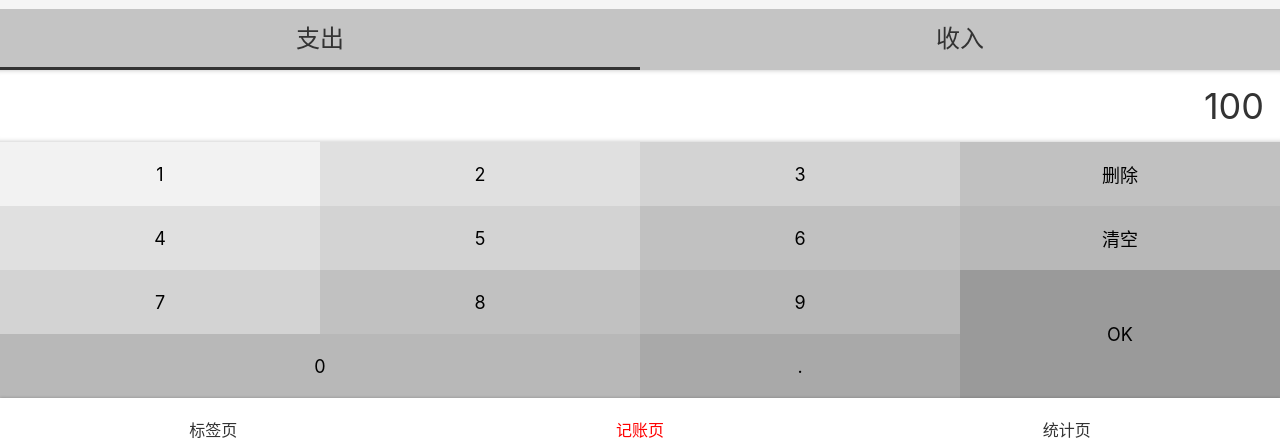
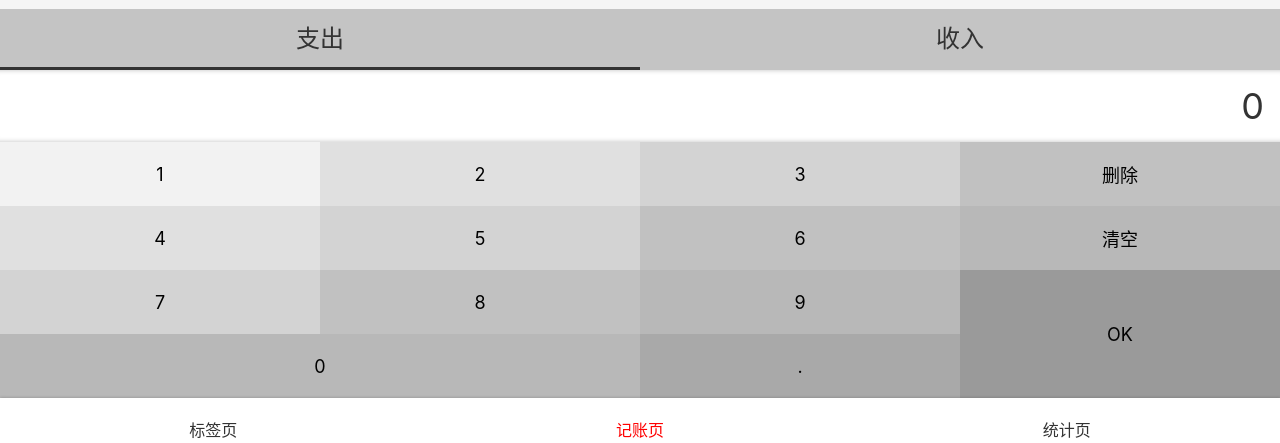
Before and after one commit to spymb/rMoney, a React app: page /#/money in a window 1280 px wide. Shown: the part 354-797 px from the top of the page. Built offline with nearby package versions, Linux system fonts and the light colour scheme; some icons are missing.

Commit message:
实现NumberPadSection的功能

```diff
--- a/src/views/money/Money.tsx
+++ b/src/views/money/Money.tsx
@@ -20,27 +20,7 @@
 
       <CategorySection/>
 
-      <NumberPadSection>
-        <div className="output">
-          100
-        </div>
-        <div className="pad clearfix">
-          <button>1</button>
-          <button>2</button>
-          <button>3</button>
-          <button>删除</button>
-          <button>4</button>
-          <button>5</button>
-          <button>6</button>
-          <button>清空</button>
-          <button>7</button>
-          <button>8</button>
-          <button>9</button>
-          <button className="ok">OK</button>
-          <button className="zero">0</button>
-          <button className="dot">.</button>
-        </div>
-      </NumberPadSection>
+      <NumberPadSection/>
     </MyLayout>
   );
 }
--- a/src/views/money/NotesSection.tsx
+++ b/src/views/money/NotesSection.tsx
@@ -24,7 +24,6 @@
   const refInput = useRef<HTMLInputElement>(null)
   const onBlur = () => {
     if (refInput.current !== null) {
-      console.log(refInput.current.value);
       setNotes(refInput.current.value)
     }
   }
--- a/src/views/money/NumberPadSection.tsx
+++ b/src/views/money/NumberPadSection.tsx
@@ -1,53 +1,152 @@
 import styled from 'styled-components';
+import React, {useState} from 'react';
 
-const NumberPadSection = styled.section`
-  display:flex;
+const Wrapper = styled.section`
+  display: flex;
   flex-direction: column;
-  > .output{
-    background:white;
+
+  > .output {
+    background: white;
     font-size: 36px;
     line-height: 72px;
-    text-align:right;
+    text-align: right;
     padding: 0 16px;
-    box-shadow: inset 0 -5px 5px -5px rgba(0,0,0,0.25),
-                inset 0 5px 5px -5px rgba(0,0,0,0.25);
+    box-shadow: inset 0 -5px 5px -5px rgba(0, 0, 0, 0.25),
+    inset 0 5px 5px -5px rgba(0, 0, 0, 0.25);
   }
-  > .pad{
-    > button{
-      font-size: 18px; float: left; width: 25%; height: 64px; border: none;
-      &.ok{ height: 128px; float: right; }
-      &.zero{ width: 50%; }
-      &:nth-child(1){
-        background:#f2f2f2;
+
+  > .pad {
+    > button {
+      font-size: 18px;
+      float: left;
+      width: 25%;
+      height: 64px;
+      border: none;
+
+      &.ok {
+        height: 128px;
+        float: right;
       }
+
+      &.zero {
+        width: 50%;
+      }
+
+      &:nth-child(1) {
+        background: #f2f2f2;
+      }
+
       &:nth-child(2),
       &:nth-child(5) {
-        background:#E0E0E0;
+        background: #E0E0E0;
       }
+
       &:nth-child(3),
       &:nth-child(6),
       &:nth-child(9) {
-        background:#D3D3D3;
+        background: #D3D3D3;
       }
+
       &:nth-child(4),
       &:nth-child(7),
       &:nth-child(10) {
-        background:#C1C1C1;
+        background: #C1C1C1;
       }
+
       &:nth-child(8),
       &:nth-child(11),
       &:nth-child(13) {
-        background:#B8B8B8;
+        background: #B8B8B8;
       }
+
       &:nth-child(12) {
-        background:#9A9A9A;
+        background: #9A9A9A;
       }
+
       &:nth-child(14) {
-        background:#A9A9A9;
+        background: #A9A9A9;
       }
     }
   }
 `;
 
+const NumberPadSection: React.FC = () => {
+  const [output, _setOutput] = useState('0');
+  const setOutput = (output: string) => {
+    if (output.length > 16) {
+      output = output.slice(0, 16);
+    } else if (output.length === 0) {
+      output = '0';
+    }
+    _setOutput(output);
+  };
+  const onClickButtonWrapper = (e: React.MouseEvent) => {
+    const text = (e.target as HTMLButtonElement).textContent;
+    if (text === null) {return;}
+    switch (text) {
+      case '0':
+      case '1':
+      case '2':
+      case '3':
+      case '4':
+      case '5':
+      case '6':
+      case '7':
+      case '8':
+      case '9':
+        if (output === '0') {
+          setOutput(text);
+        } else {
+          setOutput(output + text);
+        }
+        break;
+
+      case '.':
+        if (output.indexOf('.') >= 0) {return;}
+        setOutput(output + '.');
+        break;
+
+      case '删除':
+        if (output.length === 1) {
+          setOutput('');
+        } else {
+          setOutput(output.slice(0, -1));
+        }
+        break;
+
+      case '清空':
+        setOutput('');
+        break;
+
+      case 'OK':
+        console.log('ok');
+        break;
+    }
+  };
+
+  return (
+    <Wrapper>
+      <div className="output">
+        {output}
+      </div>
+      <div className="pad clearfix" onClick={onClickButtonWrapper}>
+        <button>1</button>
+        <button>2</button>
+        <button>3</button>
+        <button>删除</button>
+        <button>4</button>
+        <button>5</button>
+        <button>6</button>
+        <button>清空</button>
+        <button>7</button>
+        <button>8</button>
+        <button>9</button>
+        <button className="ok">OK</button>
+        <button className="zero">0</button>
+        <button className="dot">.</button>
+      </div>
+    </Wrapper>
+  );
+};
 
 export {NumberPadSection};
```
